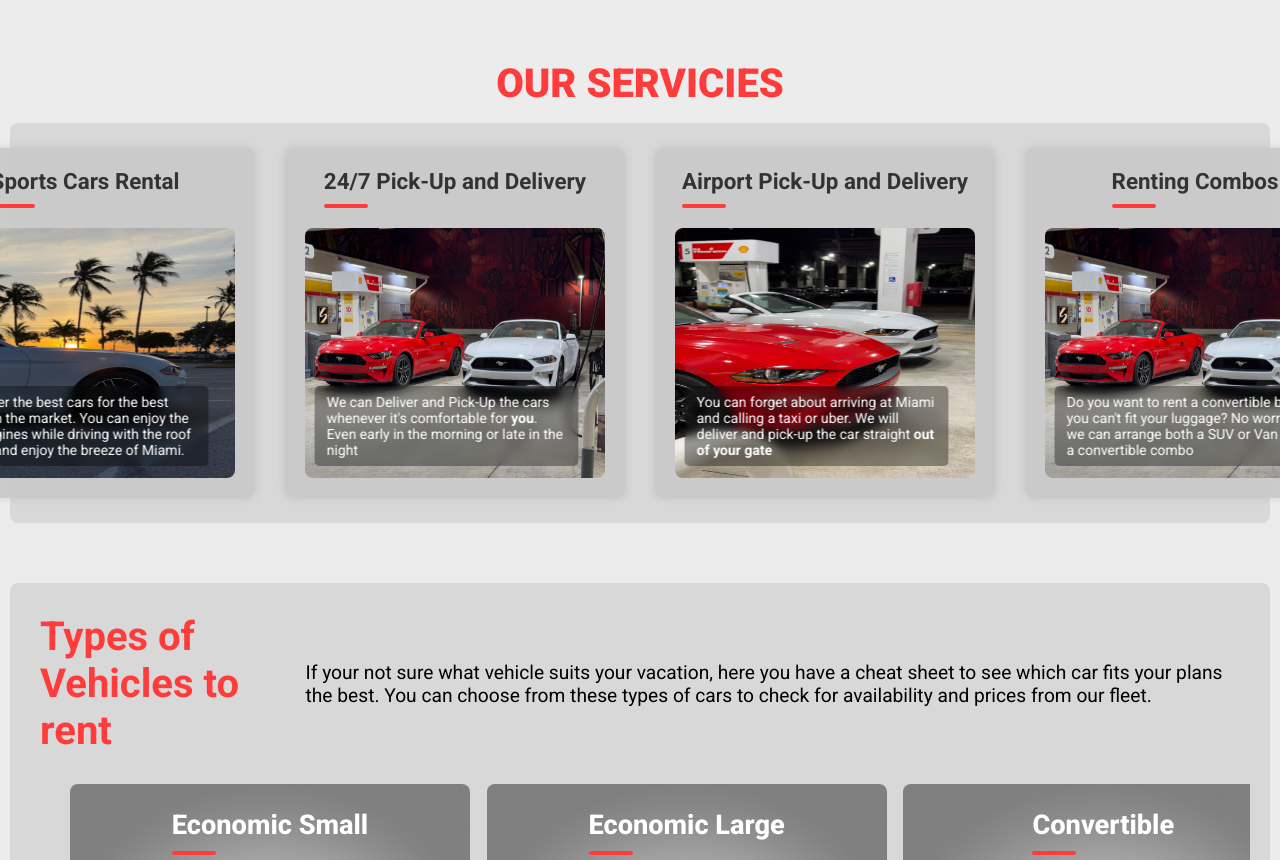
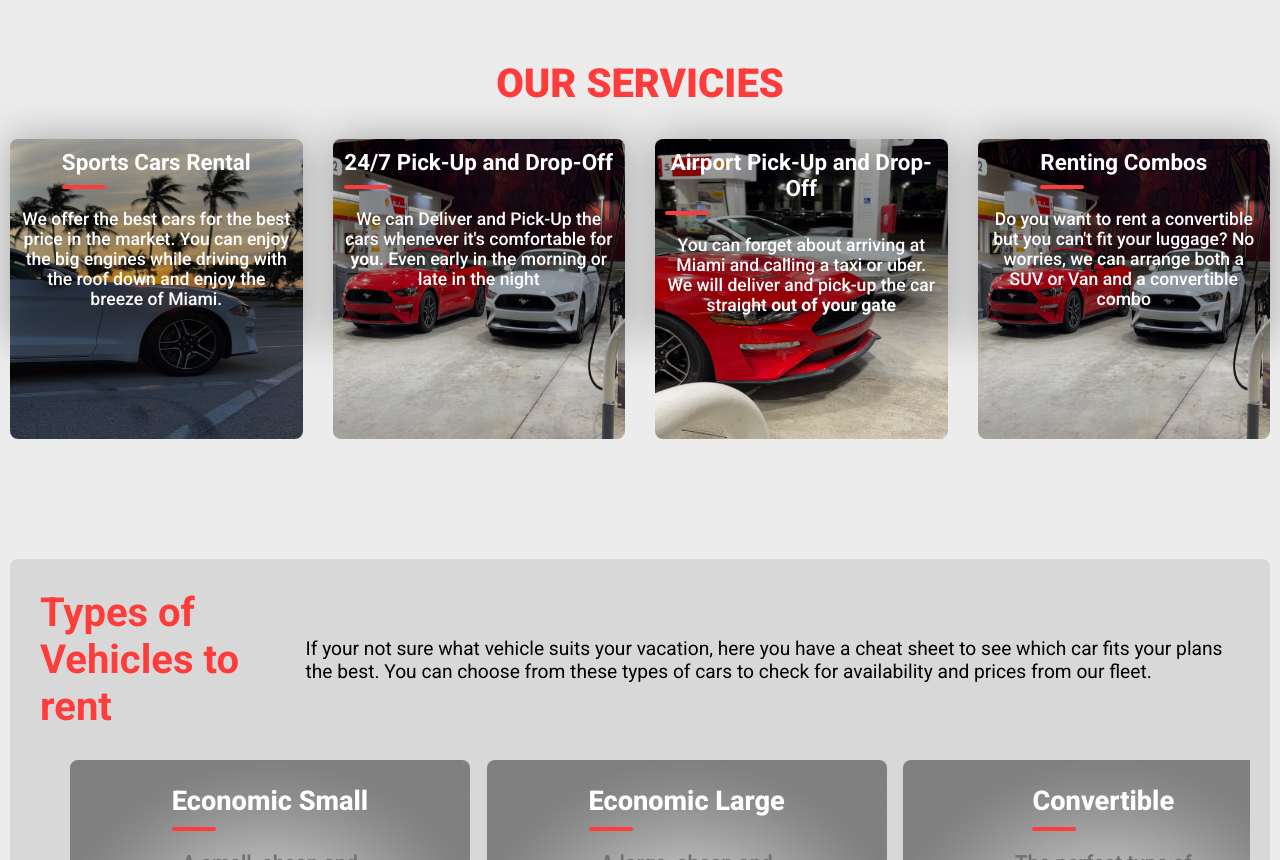
Before and after one commit to alelabas/Overspeed-Rentals, a React (Vite) app: page / in a window 1280 px wide. Shown: the part 1040-1900 px from the top of the page. Built offline with nearby package versions, Linux system fonts and the light colour scheme; no server answers.

Commit message:
Refactor service component layout and styling for improved presentation

```diff
--- a/src/layouts/Servicies/servicies.css
+++ b/src/layouts/Servicies/servicies.css
@@ -12,41 +12,71 @@
     font-weight: 900;
     text-transform: uppercase;
     font-size: 2.5rem;
-    margin-bottom: 1rem;
+    margin-bottom: 2rem;
 }
 
 .servicies-container {
     text-align: center;
-    background-color: rgba(215, 215, 215, 0.944);
     border-radius: 8px;
     display: flex;
     flex-direction: row;
     align-items: center;
     justify-content: center;
     width: 100%;
-    height: 400px;
     gap: 30px;
-    margin-bottom: 40px;
+    position: relative;
 }
 
 .service-container {
     display: flex;
     flex-direction: column;
     align-items: center;
-    background-color: rgba(202, 202, 202, 0.944);
     border-radius: 8px;
-    padding: 20px;
-    height: 350px;
-    box-shadow: 0px 0px 10px rgba(0, 0, 0, 0.1);
+    position: relative;
+    height: 400px;
+    width: 400px;
+
 }
 
-.service-container > h3 {
+.service-container > img {
+    position: absolute;
+    width: 100%;
+    height: 300px;
+    border-radius: 8px;
+    z-index: -10;
+}
+
+.service-text-container > h3 {
     font-size: 1.4rem;
     margin-bottom: 20px;
-    color: #333;
+    color: white;
+    z-index: 10;
 }
 
-.service-container > h3::after {
+.service-text-container > p {
+    color: white;
+    font-size: 1.1rem;
+    font-weight: 500;
+}
+
+.service-text-container {
+    position: relative;
+    place-items: center;
+    padding: 10px;
+}
+
+.service-text-container::after {
+    width: 100%;
+    height: 200px;
+    position: absolute;
+    background-color: rgba(0, 0, 0, 0.3);
+    filter: blur(20px);
+    content: '';
+    inset: 0;
+    z-index: -1;
+}
+
+.service-text-container > h3::after {
     background: rgb(255, 60, 60);
     border-radius: 10px;
     content: "";
@@ -55,30 +85,3 @@
     margin-top: 10px;
     width: 44px;
 }
-
-.image-container {
-    position: relative;
-    display: inline-block;
-    width: 300px;
-}
-
-.image-container > img {
-    width: 100%;
-    height: 250px;
-    display: block;
-    border-radius: 8px;
-}
-
-.image-container > p {
-    position: absolute;
-    bottom: 5%;
-    left: 12%;
-    transform: translateX(-10%);
-    background-color: rgba(0, 0, 0, 0.351);
-    color: white;
-    padding: 8px 12px;
-    border-radius: 5px;
-    text-align: left;
-    font-size: 14px;
-    backdrop-filter: blur(5px);
-}
--- a/src/layouts/Servicies/servicies.jsx
+++ b/src/layouts/Servicies/servicies.jsx
@@ -6,30 +6,30 @@ export default function Servicies(){
             <h2>Our servicies</h2>
             <div className="servicies-container">
                 <div className="service-container">
-                    <h3>Sports Cars Rental</h3>
-                    <div className="image-container">
-                        <img src="src/assets/CarImages/mustang-blanco-1.jpg" alt="" />
+                    <img src="src/assets/CarImages/mustang-blanco-1.jpg" alt="" />
+                    <div className="service-text-container">
+                        <h3>Sports Cars Rental</h3>
                         <p>We offer the best cars for the best price in the market. You can enjoy the big engines while driving with the roof down and enjoy the breeze of Miami.</p>
                     </div>
                 </div>
                 <div className="service-container">
-                    <h3>24/7 Pick-Up and Delivery</h3>
-                    <div className="image-container">
-                        <img src="src/assets/CarImages/mustangs-2.jpg" alt="" />
+                    <img src="src/assets/CarImages/mustangs-2.jpg" alt="" />
+                    <div className="service-text-container">
+                        <h3>24/7 Pick-Up and Drop-Off</h3>
                         <p>We can Deliver and Pick-Up the cars whenever it's comfortable for <strong>you</strong>. Even early in the morning or late in the night</p>
                     </div>
                 </div>
                 <div className="service-container">
-                    <h3>Airport Pick-Up and Delivery</h3>
-                    <div className="image-container">
-                        <img src="src/assets/CarImages/mustangs-3.jpg" alt="" />
+                    <img src="src/assets/CarImages/mustangs-3.jpg" alt="" />
+                    <div className="service-text-container">
+                        <h3>Airport Pick-Up and Drop-Off</h3>
                         <p>You can forget about arriving at Miami and calling a taxi or uber. We will deliver and pick-up the car straight <strong>out of your gate</strong></p>
                     </div>
                 </div>
                 <div className="service-container">
-                    <h3>Renting Combos</h3>
-                    <div className="image-container">
-                        <img src="src/assets/CarImages/mustangs-2.jpg" alt="" />
+                    <img src="src/assets/CarImages/mustangs-2.jpg" alt="" />
+                    <div className="service-text-container">
+                        <h3>Renting Combos</h3>
                         <p>Do you want to rent a convertible but you can't fit your luggage? No worries, we can arrange both a SUV or Van and a convertible combo</p>
                     </div>
                 </div>
@@ -37,5 +37,3 @@ export default function Servicies(){
         </section>
     )
 }
-
-//REDISENIAR ESTILOS. PRESENTACION EN TARJETAS PORTADAS
```
